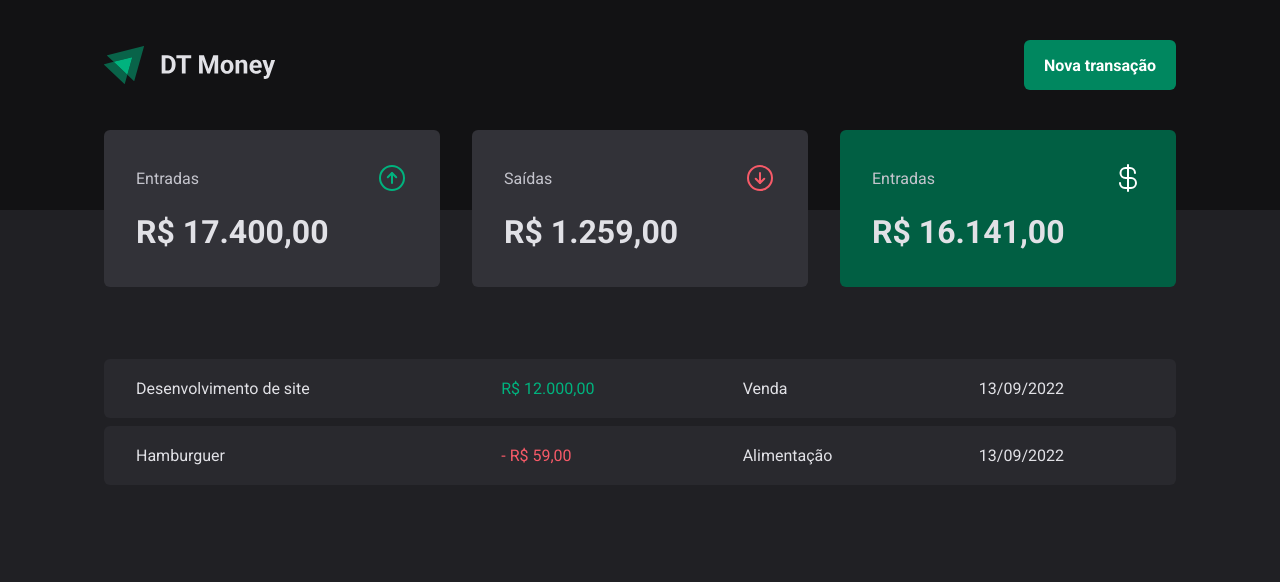
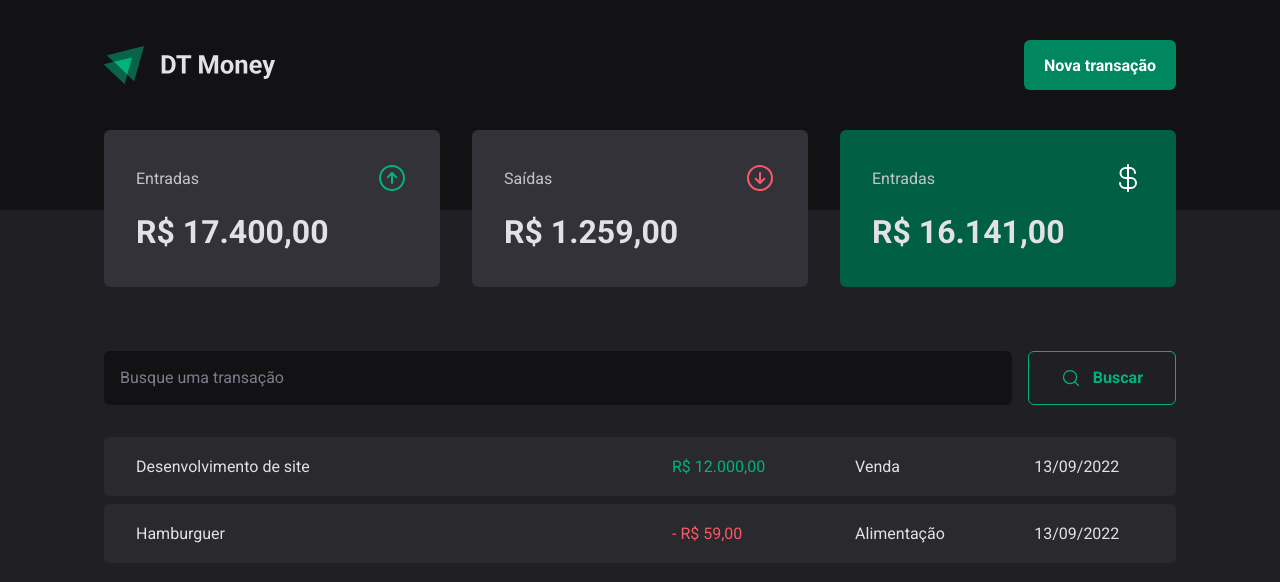
Before and after one commit to Dex64ter/DT-Money, a React (Vite) app: page / in a window 1280 px wide. Shown: the top 582 px of the page. Built offline with nearby package versions, Linux system fonts and the light colour scheme.

Commit message:
Componente: SearchForm

```diff
--- /dev/null
+++ b/src/components/SearchForm/index.tsx
@@ -0,0 +1,14 @@
+import { MagnifyingGlass } from "phosphor-react";
+import { SearchFormContainer } from "./styles";
+
+export function SearchForm() {
+  return (
+    <SearchFormContainer>
+      <input type="text" placeholder="Busque uma transação" />
+      <button type="submit">
+        <MagnifyingGlass size={20}/>
+        Buscar
+      </button>
+    </SearchFormContainer>
+  )
+}
--- /dev/null
+++ b/src/components/SearchForm/styles.ts
@@ -0,0 +1,44 @@
+import styled from "styled-components";
+
+export const SearchFormContainer = styled.form`
+  display: flex;
+  gap: 1rem;
+
+  input {
+    flex: 1;
+
+    background-color: ${props => props.theme["gray-900"]};
+    color: ${props => props.theme["gray-300"]};
+    padding: 1rem;
+    border-radius: 6px;
+    border: 0;
+
+    &::placeholder {
+      color: ${props => props.theme["gray-500"]};
+    }
+  }
+
+  button {
+    display: flex;
+    align-items: center;
+    gap: 0.75rem;
+
+    border: 0;
+    border-radius: 6px;
+    padding: 1rem 2rem;
+    background-color: transparent;
+    border: 1px solid ${props => props.theme["green-300"]};
+    color: ${props => props.theme["green-300"]};
+
+    font-weight: bold;
+    cursor: pointer;
+
+    &:hover {
+      background-color: ${props => props.theme["green-500"]};
+      border-color: ${props => props.theme["green-500"]};
+      color: ${props => props.theme.white};
+      transition: background-color .2s, border-color .2s, color .2s;
+    }
+  }
+
+`
--- a/src/pages/Transactions/index.tsx
+++ b/src/pages/Transactions/index.tsx
@@ -1,4 +1,5 @@
 import { Header } from "../../components/Header";
+import { SearchForm } from "../../components/SearchForm";
 import { Summary } from "../../components/Summary";
 import { PriceHighlight, TransactionsContainer, TransactionsTable } from "./styles";
 
@@ -8,10 +9,11 @@
       <Header />
       <Summary />
       <TransactionsContainer>
+        <SearchForm/>
         <TransactionsTable>
           <tbody>
             <tr>
-              <td>Desenvolvimento de site</td>
+              <td width='50%'>Desenvolvimento de site</td>
               <td>
                 <PriceHighlight variant="income">
                   R$ 12.000,00
@@ -21,7 +23,7 @@
               <td>13/09/2022</td>
             </tr>
             <tr>
-              <td>Hamburguer</td>
+              <td width='50%'>Hamburguer</td>
               <td>
                 <PriceHighlight variant="outcome">
                   - R$ 59,00
--- a/src/pages/Transactions/styles.ts
+++ b/src/pages/Transactions/styles.ts
@@ -11,6 +11,7 @@
   width: 100%;
   border-collapse: separate;
   border-spacing: 0 0.5rem;
+  margin-top: 1.5rem;
 
   td {
     padding: 1.25rem 2rem;
```
